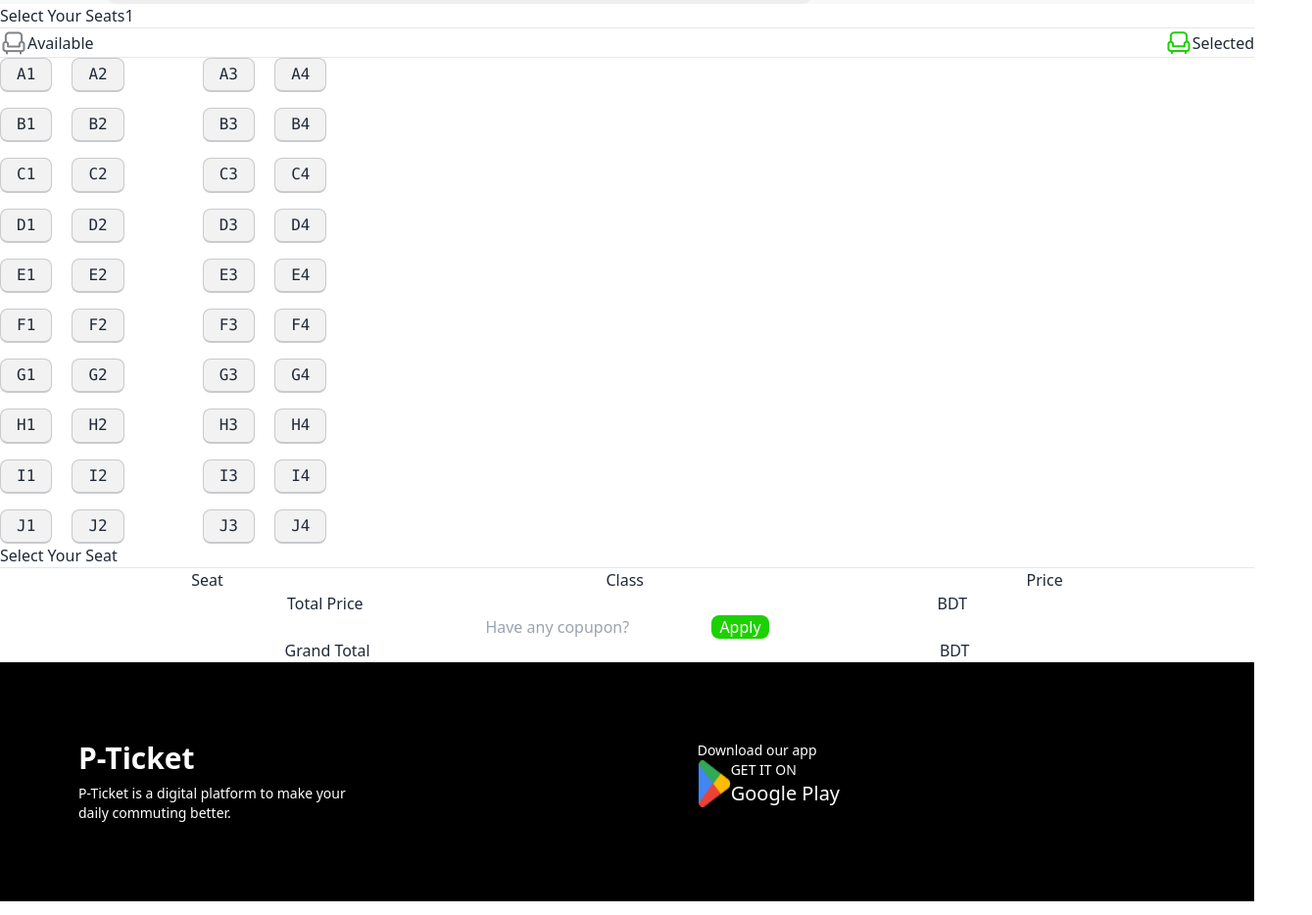
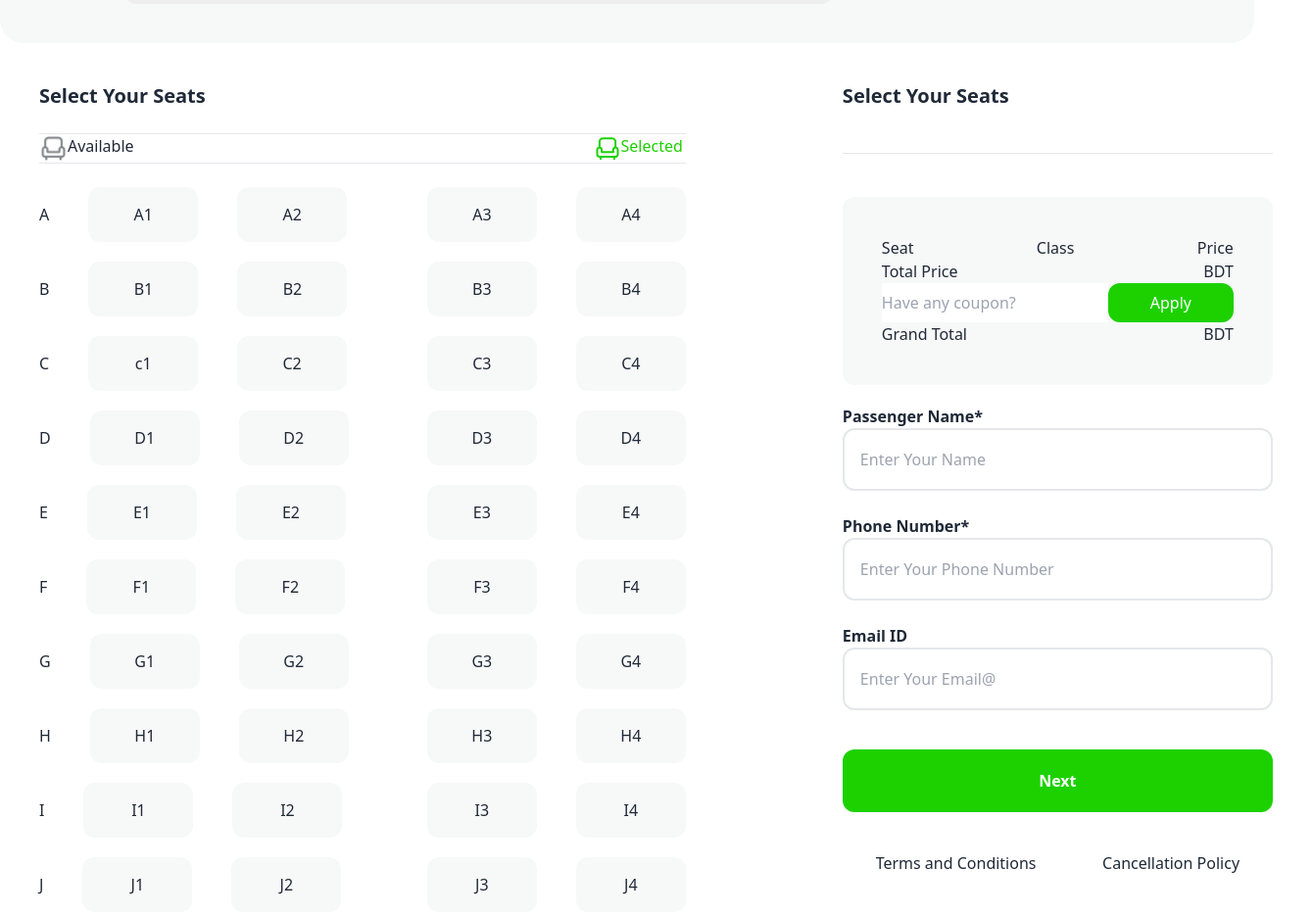
Before and after one commit to Jayed-v2/assignment-5, a plain HTML site: page index.html in a window 1280 px wide. Shown: the part 1576-2510 px from the top of the page at 98% size, 1339 px wide, since content can reach past the window. Drawn offline with nearby package versions, Linux system fonts and the light colour scheme.

Commit message:
added complete html file

```diff
--- a/index.html
+++ b/index.html
@@ -62,7 +62,7 @@
          </section>
          <section class="space-y-16">
             <h2 class="text-3xl font-bold text-center">Best offers for you</h2>
-            <div class="flex flex-col space-y-10 justify-around items-center lg:flex-row ">
+            <div class="flex flex-col  justify-around items-center lg:flex-row ">
                 <div  class="flex items-center justify-around bg-[#FFBF0F] h-56 w-[573px] rounded-lg">
                    <div>
                        <h1 class="text-2xl font-bold">15% OFF</h1>
@@ -81,7 +81,7 @@
                       <p text-[#030712CC]>use by January 2024</p>
                     </div>
                     <div>
-                      <h1 class="text-2xl font-bold">NEW15</h1>
+                      <h1 class="text-2xl font-bold">Couple 20</h1>
                       <p>Cupon Code</p>
                     </div>
                 </div>
@@ -91,13 +91,13 @@
             <button class="btn text-[#1DD100] ">See All Offers</button>
         </div>
          </section>
-         <section class="mt-20 bg-[#F7F8F8] rounded-t-3xl">
+         <section class="mt-20 p-10 bg-[#F7F8F8] rounded-3xl">
                 <div class="text-center space-y-5">
                     <h1 class="text-2xl font-bold">P.H Paribahan</h1>
                     <p>Yes, you can run unit tests and view the results directly within the app. The integrated <br> testing features allow for a streamlined .</p>
                 </div>
 
-               <div class="flex justify-around ">
+               <div class="flex flex-col lg:flex-row justify-around ">
                    <div>
                        <div class="flex space-x-72">
                             <div class="flex">
@@ -132,73 +132,92 @@
                       </div>
                    </div>
                    <div> <div class="text-center ">
-                    <img src="images/fare.png" >
+                    <img class="flex justify-center items-center" src="images/fare.png" >
                     <h3 class="text-3xl font-bold">550 Taka</h3>
                     <p class="text-xl">Per Seat</p>
                 </div></div>
                </div>
          </section>
          <section>
-
-
-                        <p>Select Your Seats1</p>
-                        <hr>
-                         <div class="flex justify-between">
-                            <div class="flex items-center">
-                                <img src="images/seat-gray.png">
-                                <p>Available</p>
+              <div class="flex flex-col lg:flex-row space-x-20 h-[1056px]">
+                <div class="p-10">
+                  <div class="text-xl font-bold">Select Your Seats</div> <br> <hr>
+                           <div class="flex space-x-[470px]">
+                                <div class="flex"><img src="images/seat-gray.png"> <p>Available</p></div>
+                                <div class="flex"><img src="images/seat-green.png"> <p class="text-[#1DD100]">Selected</p></div>
+                            </div> <hr> <br>
+                            <div class="flex space-x-20">
+                              <div class="space-y-5">
+                                   <div class="flex items-center space-x-10"> <p>A</p> <button class="h-14 w-28 bg-[#F7F8F8] rounded-xl">A1</button><button class="h-14 w-28 bg-[#F7F8F8] rounded-xl">A2</button></div>
+                                   <div class="flex items-center space-x-10"> <p>B</p> <button class="h-14 w-28 bg-[#F7F8F8] rounded-xl">B1</button><button class="h-14 w-28 bg-[#F7F8F8] rounded-xl">B2</button></div>
+                                   <div class="flex items-center space-x-10"> <p>C</p> <button class="h-14 w-28 bg-[#F7F8F8] rounded-xl">c1</button><button class="h-14 w-28 bg-[#F7F8F8] rounded-xl">C2</button></div>
+                                   <div class="flex items-center space-x-10"> <p>D</p> <button class="h-14 w-28 bg-[#F7F8F8] rounded-xl">D1</button><button class="h-14 w-28 bg-[#F7F8F8] rounded-xl">D2</button></div>
+                                   <div class="flex items-center space-x-10"> <p>E</p> <button class="h-14 w-28 bg-[#F7F8F8] rounded-xl">E1</button><button class="h-14 w-28 bg-[#F7F8F8] rounded-xl">E2</button></div>
+                                   <div class="flex items-center space-x-10"> <p>F</p> <button class="h-14 w-28 bg-[#F7F8F8] rounded-xl">F1</button><button class="h-14 w-28 bg-[#F7F8F8] rounded-xl">F2</button></div>
+                                   <div class="flex items-center space-x-10"> <p>G</p> <button class="h-14 w-28 bg-[#F7F8F8] rounded-xl">G1</button><button class="h-14 w-28 bg-[#F7F8F8] rounded-xl">G2</button></div>
+                                   <div class="flex items-center space-x-10"> <p>H</p> <button class="h-14 w-28 bg-[#F7F8F8] rounded-xl">H1</button><button class="h-14 w-28 bg-[#F7F8F8] rounded-xl">H2</button></div>
+                                   <div class="flex items-center space-x-10"> <p>I</p> <button class="h-14 w-28 bg-[#F7F8F8] rounded-xl">I1</button><button class="h-14 w-28 bg-[#F7F8F8] rounded-xl">I2</button></div>
+                                   <div class="flex items-center space-x-10"> <p>J</p> <button class="h-14 w-28 bg-[#F7F8F8] rounded-xl">J1</button><button class="h-14 w-28 bg-[#F7F8F8] rounded-xl">J2</button></div>
                              </div>
-                            <div class="flex items-center">
-                                <img src="images/seat-green.png">
-                                <p>Selected</p>
+                             <div class="space-y-5">
+                               <div class="flex items-center space-x-10"> <button class="h-14 w-28 bg-[#F7F8F8] rounded-xl">A3</button><button class="h-14 w-28 bg-[#F7F8F8] rounded-xl">A4</button></div>
+                               <div class="flex items-center space-x-10"> <button class="h-14 w-28 bg-[#F7F8F8] rounded-xl">B3</button><button class="h-14 w-28 bg-[#F7F8F8] rounded-xl">B4</button></div>
+                               <div class="flex items-center space-x-10"> <button class="h-14 w-28 bg-[#F7F8F8] rounded-xl">C3</button><button class="h-14 w-28 bg-[#F7F8F8] rounded-xl">C4</button></div>
+                               <div class="flex items-center space-x-10"> <button class="h-14 w-28 bg-[#F7F8F8] rounded-xl">D3</button><button class="h-14 w-28 bg-[#F7F8F8] rounded-xl">D4</button></div>
+                               <div class="flex items-center space-x-10"> <button class="h-14 w-28 bg-[#F7F8F8] rounded-xl">E3</button><button class="h-14 w-28 bg-[#F7F8F8] rounded-xl">E4</button></div>
+                               <div class="flex items-center space-x-10"> <button class="h-14 w-28 bg-[#F7F8F8] rounded-xl">F3</button><button class="h-14 w-28 bg-[#F7F8F8] rounded-xl">F4</button></div>
+                               <div class="flex items-center space-x-10"> <button class="h-14 w-28 bg-[#F7F8F8] rounded-xl">G3</button><button class="h-14 w-28 bg-[#F7F8F8] rounded-xl">G4</button></div>
+                               <div class="flex items-center space-x-10"> <button class="h-14 w-28 bg-[#F7F8F8] rounded-xl">H3</button><button class="h-14 w-28 bg-[#F7F8F8] rounded-xl">H4</button></div>
+                               <div class="flex items-center space-x-10"> <button class="h-14 w-28 bg-[#F7F8F8] rounded-xl">I3</button><button class="h-14 w-28 bg-[#F7F8F8] rounded-xl">I4</button></div>
+                               <div class="flex items-center space-x-10"> <button class="h-14 w-28 bg-[#F7F8F8] rounded-xl">J3</button><button class="h-14 w-28 bg-[#F7F8F8] rounded-xl">J4</button></div>
                              </div>
                            </div>
-                         <hr>
-            <div class="flex space-x-20">
-                <div class="space-y-4">
-                    <div class="space-x-4"><kbd class="kbd px-4">A1</kbd> <kbd class="kbd px-4">A2</kbd></div>
-                    <div class="space-x-4"><kbd class="kbd px-4">B1</kbd> <kbd class="kbd px-4">B2</kbd></div>
-                    <div class="space-x-4"><kbd class="kbd px-4">C1</kbd> <kbd class="kbd px-4">C2</kbd></div>
-                    <div class="space-x-4"><kbd class="kbd px-4">D1</kbd> <kbd class="kbd px-4">D2</kbd></div>
-                    <div class="space-x-4"><kbd class="kbd px-4">E1</kbd> <kbd class="kbd px-4">E2</kbd></div>
-                    <div class="space-x-4"><kbd class="kbd px-4">F1</kbd> <kbd class="kbd px-4">F2</kbd></div>
-                    <div class="space-x-4"><kbd class="kbd px-4">G1</kbd> <kbd class="kbd px-4">G2</kbd></div>
-                    <div class="space-x-4"><kbd class="kbd px-4">H1</kbd> <kbd class="kbd px-4">H2</kbd></div>
-                    <div class="space-x-4"><kbd class="kbd px-4">I1</kbd> <kbd class="kbd px-4">I2</kbd></div>
-                    <div class="space-x-4"><kbd class="kbd px-4">J1</kbd> <kbd class="kbd px-4">J2</kbd></div>
                 </div>
-                <div class="space-y-4">
-                     <div class="space-x-4"><kbd class="kbd px-4">A3</kbd> <kbd class="kbd px-4">A4</kbd></div>
-                     <div class="space-x-4"><kbd class="kbd px-4">B3</kbd> <kbd class="kbd px-4">B4</kbd></div>
-                     <div class="space-x-4"><kbd class="kbd px-4">C3</kbd> <kbd class="kbd px-4">C4</kbd></div>
-                     <div class="space-x-4"><kbd class="kbd px-4">D3</kbd> <kbd class="kbd px-4">D4</kbd></div>
-                     <div class="space-x-4"><kbd class="kbd px-4">E3</kbd> <kbd class="kbd px-4">E4</kbd></div>
-                     <div class="space-x-4"><kbd class="kbd px-4">F3</kbd> <kbd class="kbd px-4">F4</kbd></div>
-                     <div class="space-x-4"><kbd class="kbd px-4">G3</kbd> <kbd class="kbd px-4">G4</kbd></div>
-                     <div class="space-x-4"><kbd class="kbd px-4">H3</kbd> <kbd class="kbd px-4">H4</kbd></div>
-                     <div class="space-x-4"><kbd class="kbd px-4">I3</kbd> <kbd class="kbd px-4">I4</kbd></div>
-                     <div class="space-x-4"><kbd class="kbd px-4">J3</kbd> <kbd class="kbd px-4">J4</kbd></div>
-                </div>
-            </div>
-                     <div>
-                         <p>Select Your Seat</p>
-                         <hr>
-                         <div class="flex justify-around">
+                     <div class="w-[600px] p-10 space-y-5">
+                      <div class="text-xl font-bold">Select Your Seats</div><br><hr> <br>
+                         <div class="bg-[#F7F8F8] rounded-xl p-10">
+                              <div class="flex justify-between">
                                   <div>Seat</div>
                                   <div>Class</div>
                                   <div>Price</div>
                               </div>
-                         <div class="flex justify-around">
+
+                              <div class="flex justify-between">
                                   <div>Total Price</div>
                                   <div>BDT</div>
                               </div>
                               <div class="flex justify-center">
-                            <input type="text" placeholder="Have any copupon?">
-                            <button class="bg-[#1DD100] text-white px-2 rounded-lg">Apply</button>
+                                 <input type="text" placeholder="Have any coupon?">
+                                 <button class="bg-[#1DD100] text-white h-10 w-32 rounded-xl">Apply</button>
                               </div>
-                         <div class="flex justify-around">
+                              <div class="flex justify-between">
                                    <div>Grand Total</div>
                                    <div>BDT</div>
+                              </div>
+                              </div>
+                              <div>
+                                 <form class="space-y-10">
+                                     <label class="font-bold" for="name">Passenger Name* <br>
+                                      <input class="border-2 rounded-xl w-full h-16 p-4 font-normal" type="text" id="" placeholder="Enter Your Name">
+                                     </label> <br> <br>
+
+                                     <label class="font-bold" for="name">Phone Number* <br>
+                                      <input class="border-2 rounded-xl w-full h-16 p-4 font-normal" type="number" id="" placeholder="Enter Your Phone Number">
+                                     </label> <br> <br>
+
+                                     <label class="font-bold" for="name">Email ID <br>
+
+                                  <input class="border-2 rounded-xl w-full h-16 p-4 font-normal" type="email" id="" placeholder="Enter Your Email@">
+                                     </label> <br>
+                                     <button class="bg-[#1DD100] w-full rounded-xl h-16 text-white font-extrabold">Next</button>
+
+                                      <div class="flex justify-around">
+                                          <p>Terms and Conditions</p>
+                                          <p>Cancellation Policy</p>
+                                      </div>
+
+                                 </form>
+                              </div>
                      </div>
               </div>
          </section>
```
Lines whose indentation alone changed are shown as unchanged.
